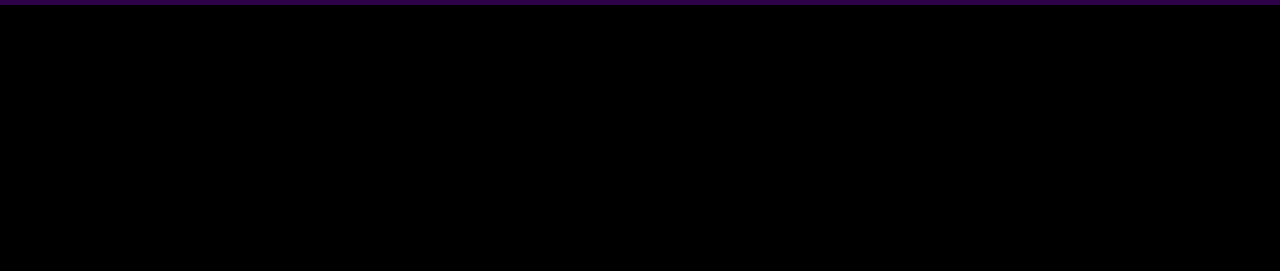
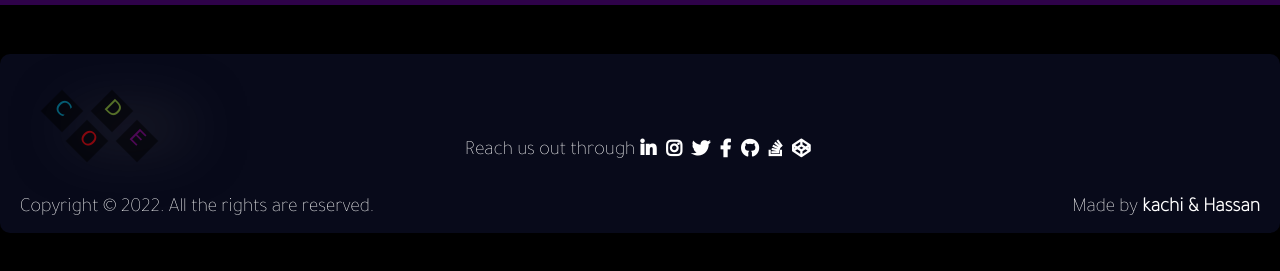
Before and after one commit to Moathal/Dynasty-Entertainment, a website built with webpack: page dist/index.html in a window 1280 px wide. Shown: the part 79-350 px from the top of the page. Built offline with nearby package versions, Linux system fonts and the light colour scheme; no server answers; a web font is replaced by a local one.

Commit message:
fix linters

```diff
--- a/dist/index.html
+++ b/dist/index.html
@@ -115,6 +115,58 @@
         </div>
       </div>
     </div>
+    <footer>
+      <div class="row-footer">
+        <div class="site-logo">
+          <ul class="main-nav">
+            <li class="item1">
+              <span>C</span>
+            </li>
+            <li class="item2">
+              <span>O</span>
+            </li>
+            <li class="item3">
+              <span>D</span>
+            </li>
+            <li class="item4">
+              <span>E</span>
+            </li>
+          </ul>
+        </div>
+      </div>
+
+      <div class="row-footer">
+        <div class="follow-icons">
+          <div><span>Reach us out through</span></div>
+          <div class="social">
+            <a href="#"><i class="fab fa-linkedin-in"></i></a>
+          </div>
+          <div class="social">
+            <a href="#"><i class="fab fa-instagram"></i></a>
+          </div>
+          <div class="social">
+            <a href="#"><i class="fab fa-twitter"></i></a>
+          </div>
+          <div class="social">
+            <a href="#"><i class="fab fa-facebook-f"></i></a>
+          </div>
+          <div class="social">
+            <a href="#"><i class="fab fa-github"></i></a>
+          </div>
+          <div class="social">
+            <a href="#"><i class="fab fa-stack-overflow"></i></a>
+          </div>
+          <div class="social">
+            <a href="#"><i class="fab fa-codepen"></i></a>
+          </div>
+        </div>
+      </div>
+
+      <div class="row-footer">
+        <div class="right-dis">Made by <strong>kachi & Hassan</strong></div>
+        <div class="dist">Copyright © 2022. All the rights are reserved.</div>
+      </div>
+    </footer>
 
     <script
       src="https://cdn.jsdelivr.net/npm/@popperjs/core@2.11.5/dist/umd/popper.min.js"
```
Also changed, not shown: dist/index.bundle.js (+2 -2 lines), dist/methods.bundle.js (+1 -1 lines).
